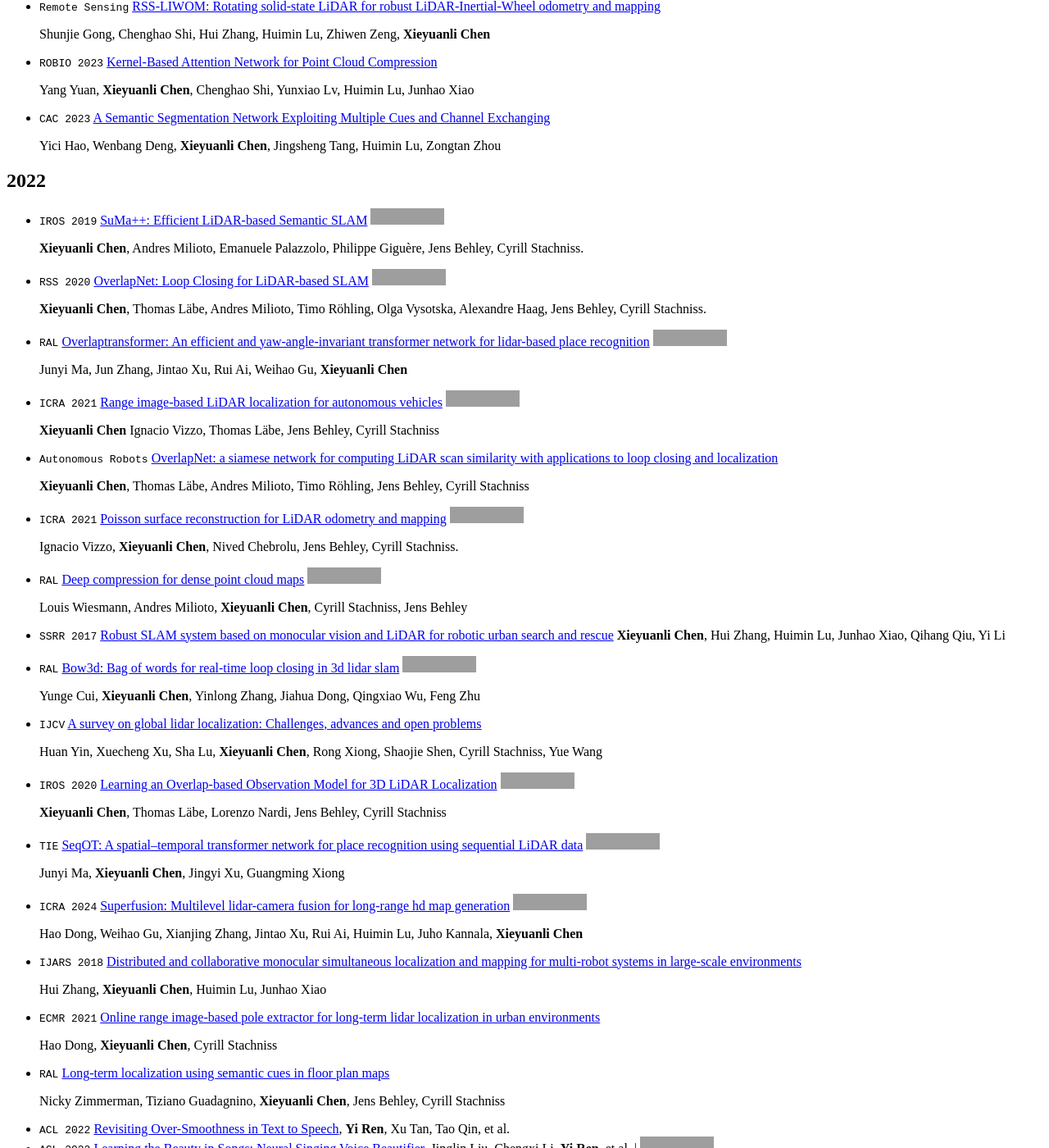
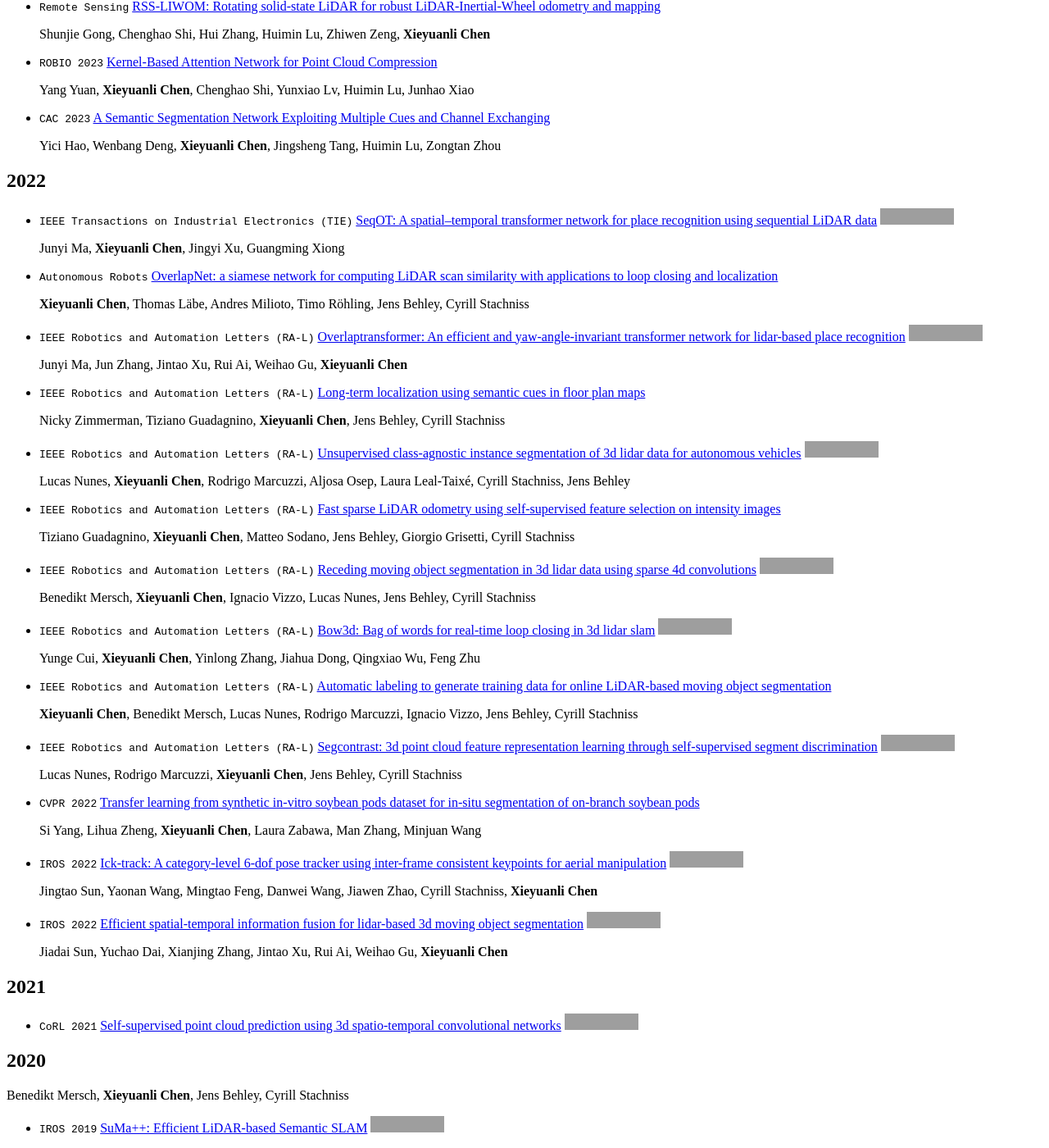
Before and after one commit to shenyehui/my-home, a Jekyll site: the page built from _pages/includes/pub.md, in a window 1280 px wide and 1400 px high, scrolled down 3897 px. Shown: the whole window at 82% size. Built offline with Jekyll 4.4.1, drawn with Linux system fonts in a browser that asks for light colours; our own code applies the rules of GitHub Pages for plain Markdown files; grey boxes are pictures that could not be loaded.

Commit message:
Update pub.md

```diff
--- a/_pages/includes/pub.md
+++ b/_pages/includes/pub.md
@@ -193,6 +193,66 @@
   Yici Hao, Wenbang Deng, **Xieyuanli Chen**, Jingsheng Tang, Huimin Lu, Zongtan Zhou
 
 ## 2022
+- ``IEEE Transactions on Industrial Electronics (TIE)`` [SeqOT: A spatial–temporal transformer network for place recognition using sequential LiDAR data](https://arxiv.org/abs/2209.07951) [![](https://img.shields.io/github/stars/BIT-MJY/SeqOT?style=social&label=Code+Stars)](https://github.com/BIT-MJY/SeqOT)
+
+  Junyi Ma, **Xieyuanli Chen**, Jingyi Xu, Guangming Xiong
+
+- ``Autonomous Robots`` [OverlapNet: a siamese network for computing LiDAR scan similarity with applications to loop closing and localization](https://link.springer.com/article/10.1007/s10514-021-09999-0)
+
+  **Xieyuanli Chen**, Thomas Läbe, Andres Milioto, Timo Röhling, Jens Behley, Cyrill Stachniss
+
+- ``IEEE Robotics and Automation Letters (RA-L)`` [Overlaptransformer: An efficient and yaw-angle-invariant transformer network for lidar-based place recognition](https://arxiv.org/abs/2203.03397) [![](https://img.shields.io/github/stars/haomo-ai/OverlapTransformer?style=social&label=Code+Stars)](https://github.com/haomo-ai/OverlapTransformer)
+
+  Junyi Ma, Jun Zhang, Jintao Xu, Rui Ai, Weihao Gu, **Xieyuanli Chen**
+
+- ``IEEE Robotics and Automation Letters (RA-L)`` [Long-term localization using semantic cues in floor plan maps](https://arxiv.org/pdf/2210.01456)
+
+  Nicky Zimmerman, Tiziano Guadagnino, **Xieyuanli Chen**, Jens Behley, Cyrill Stachniss
+
+- ``IEEE Robotics and Automation Letters (RA-L)`` [Unsupervised class-agnostic instance segmentation of 3d lidar data for autonomous vehicles](https://www.researchgate.net/profile/Xieyuanli-Chen/publication/361690937_Unsupervised_Class-Agnostic_Instance_Segmentation_of_3D_LiDAR_Data_for_Autonomous_Vehicles/links/641d0f8c92cfd54f842616ef/Unsupervised-Class-Agnostic-Instance-Segmentation-of-3D-LiDAR-Data-for-Autonomous-Vehicles.pdf)  [![](https://img.shields.io/github/stars/PRBonn/3DUIS?style=social&label=Code+Stars)](https://github.com/PRBonn/3DUIS)
+
+  Lucas Nunes, **Xieyuanli Chen**, Rodrigo Marcuzzi, Aljosa Osep, Laura Leal-Taixé, Cyrill Stachniss, Jens Behley
+
+- `IEEE Robotics and Automation Letters (RA-L)` [Fast sparse LiDAR odometry using self-supervised feature selection on intensity images](https://iris.uniroma1.it/bitstream/11573/1650161/4/Guadagnino_preprint_Fast_2022.pdf)
+
+  Tiziano Guadagnino, **Xieyuanli Chen**, Matteo Sodano, Jens Behley, Giorgio Grisetti, Cyrill Stachniss
+
+- `IEEE Robotics and Automation Letters (RA-L)` [Receding moving object segmentation in 3d lidar data using sparse 4d convolutions](https://arxiv.org/pdf/2206.04129) [![](https://img.shields.io/github/stars/PRBonn/4DMOS?style=social&label=Code+Stars)](https://github.com/PRBonn/4DMOS)
+
+  Benedikt Mersch, **Xieyuanli Chen**, Ignacio Vizzo, Lucas Nunes, Jens Behley, Cyrill Stachniss
+
+- `IEEE Robotics and Automation Letters (RA-L)` [Bow3d: Bag of words for real-time loop closing in 3d lidar slam](https://arxiv.org/abs/2208.07473) [![](https://img.shields.io/github/stars/YungeCui/BoW3D?style=social&label=Code+Stars)](https://github.com/YungeCui/BoW3D)
+
+  Yunge Cui, **Xieyuanli Chen**, Yinlong Zhang, Jiahua Dong, Qingxiao Wu, Feng Zhu
+
+- `IEEE Robotics and Automation Letters (RA-L)` [Automatic labeling to generate training data for online LiDAR-based moving object segmentation](https://arxiv.org/pdf/2201.04501)
+
+  **Xieyuanli Chen**, Benedikt Mersch, Lucas Nunes, Rodrigo Marcuzzi, Ignacio Vizzo, Jens Behley, Cyrill Stachniss
+
+- `IEEE Robotics and Automation Letters (RA-L)` [Segcontrast: 3d point cloud feature representation learning through self-supervised segment discrimination](https://drive.google.com/file/d/1mJS5lO-vbdbbwexhVkManlUyQic08adN/view?pli=1) [![](https://img.shields.io/github/stars/PRBonn/segcontrast?style=social&label=Code+Stars)](https://github.com/PRBonn/segcontrast)
+
+  Lucas Nunes, Rodrigo Marcuzzi, **Xieyuanli Chen**, Jens Behley, Cyrill Stachniss
+
+- `CVPR 2022` [Transfer learning from synthetic in-vitro soybean pods dataset for in-situ segmentation of on-branch soybean pods](https://openaccess.thecvf.com/content/CVPR2022W/AgriVision/papers/Yang_Transfer_Learning_From_Synthetic_In-Vitro_Soybean_Pods_Dataset_for_In-Situ_CVPRW_2022_paper.pdf)
+
+  Si Yang, Lihua Zheng, **Xieyuanli Chen**, Laura Zabawa, Man Zhang, Minjuan Wang
+
+- `IROS 2022` [Ick-track: A category-level 6-dof pose tracker using inter-frame consistent keypoints for aerial manipulation](https://www.researchgate.net/profile/Xieyuanli-Chen/publication/366614462_ICK-Track_A_Category-Level_6-DoF_Pose_Tracker_Using_Inter-Frame_Consistent_Keypoints_for_Aerial_Manipulation/links/641d0de166f8522c38ccebed/ICK-Track-A-Category-Level-6-DoF-Pose-Tracker-Using-Inter-Frame-Consistent-Keypoints-for-Aerial-Manipulation.pdf) [![](https://img.shields.io/github/stars/S-JingTao/Categorical_Pose_Tracking?style=social&label=Code+Stars)](https://github.com/S-JingTao/Categorical_Pose_Tracking)
+
+  Jingtao Sun, Yaonan Wang, Mingtao Feng, Danwei Wang, Jiawen Zhao, Cyrill Stachniss, **Xieyuanli Chen**
+
+- `IROS 2022` [Efficient spatial-temporal information fusion for lidar-based 3d moving object segmentation](https://arxiv.org/pdf/2207.02201) [![](https://img.shields.io/github/stars/haomo-ai/MotionSeg3D?style=social&label=Code+Stars)](https://github.com/haomo-ai/MotionSeg3D)
+
+  Jiadai Sun, Yuchao Dai, Xianjing Zhang, Jintao Xu, Rui Ai, Weihao Gu, **Xieyuanli Chen**
+
+
+
+## 2021
+- `CoRL 2021` [Self-supervised point cloud prediction using 3d spatio-temporal convolutional networks](https://proceedings.mlr.press/v164/mersch22a/mersch22a.pdf) [![](https://img.shields.io/github/stars/PRBonn/point-cloud-prediction?style=social&label=Code+Stars)](https://github.com/PRBonn/point-cloud-prediction)
+
+## 2020
+  Benedikt Mersch, **Xieyuanli Chen**, Jens Behley, Cyrill Stachniss
+
 - ``IROS 2019`` [SuMa++: Efficient LiDAR-based Semantic SLAM](https://arxiv.org/abs/2105.11320) [![](https://img.shields.io/github/stars/PRBonn/semantic_suma?style=social&label=Code+Stars)](https://github.com/PRBonn/semantic_suma)
 
   **Xieyuanli Chen**, Andres Milioto, Emanuele Palazzolo, Philippe Giguère, Jens Behley, Cyrill Stachniss.
@@ -201,17 +261,13 @@
 
   **Xieyuanli Chen**, Thomas Läbe, Andres Milioto, Timo Röhling, Olga Vysotska, Alexandre Haag, Jens Behley, Cyrill Stachniss.
 
-- ``RAL`` [Overlaptransformer: An efficient and yaw-angle-invariant transformer network for lidar-based place recognition](https://arxiv.org/abs/2203.03397) [![](https://img.shields.io/github/stars/haomo-ai/OverlapTransformer?style=social&label=Code+Stars)](https://github.com/haomo-ai/OverlapTransformer)
 
-  Junyi Ma, Jun Zhang, Jintao Xu, Rui Ai, Weihao Gu, **Xieyuanli Chen**
 
 - ``ICRA 2021`` [Range image-based LiDAR localization for autonomous vehicles](https://arxiv.org/abs/2105.12121) [![](https://img.shields.io/github/stars/PRBonn/range-mcl?style=social&label=Code+Stars)](https://github.com/PRBonn/range-mcl)
 
   **Xieyuanli Chen** Ignacio Vizzo, Thomas Läbe, Jens Behley, Cyrill Stachniss
 
-- ``Autonomous Robots`` [OverlapNet: a siamese network for computing LiDAR scan similarity with applications to loop closing and localization](https://link.springer.com/article/10.1007/s10514-021-09999-0)
 
-  **Xieyuanli Chen**, Thomas Läbe, Andres Milioto, Timo Röhling, Jens Behley, Cyrill Stachniss
 
 - ``ICRA 2021`` [Poisson surface reconstruction for LiDAR odometry and mapping](https://www.researchgate.net/profile/Xieyuanli-Chen/publication/350399207_Poisson_Surface_Reconstruction_for_LiDAR_Odometry_and_Mapping/links/605daf9792851cd8ce69c865/Poisson-Surface-Reconstruction-for-LiDAR-Odometry-and-Mapping.pdf) [![](https://img.shields.io/github/stars/PRBonn/puma?style=social&label=Code+Stars)](https://github.com/PRBonn/puma)
 
@@ -224,23 +280,13 @@
 - `SSRR 2017` [Robust SLAM system based on monocular vision and LiDAR for robotic urban search and rescue](https://www.researchgate.net/profile/Huimin-Lu-3/publication/320747009_Robust_SLAM_system_based_on_monocular_vision_and_LiDAR_for_robotic_urban_search_and_rescue/links/59fc7f99aca272347a214da6/Robust-SLAM-system-based-on-monocular-vision-and-LiDAR-for-robotic-urban-search-and-rescue.pdf)
    **Xieyuanli Chen**, Hui Zhang, Huimin Lu, Junhao Xiao, Qihang Qiu, Yi Li
 
-- `RAL` [Bow3d: Bag of words for real-time loop closing in 3d lidar slam](https://arxiv.org/abs/2208.07473) [![](https://img.shields.io/github/stars/YungeCui/BoW3D?style=social&label=Code+Stars)](https://github.com/YungeCui/BoW3D)
-
-  Yunge Cui, **Xieyuanli Chen**, Yinlong Zhang, Jiahua Dong, Qingxiao Wu, Feng Zhu
-
-- `IJCV` [A survey on global lidar localization: Challenges, advances and open problems](https://arxiv.org/abs/2302.07433)
-
-  Huan Yin, Xuecheng Xu, Sha Lu, **Xieyuanli Chen**, Rong Xiong, Shaojie Shen, Cyrill Stachniss, Yue Wang
-
 
 
 - `IROS 2020` [Learning an Overlap-based Observation Model for 3D LiDAR Localization](https://arxiv.org/abs/2105.11717) [![](https://img.shields.io/github/stars/PRBonn/overlap_localization?style=social&label=Code+Stars)](https://github.com/PRBonn/overlap_localization)
 
   **Xieyuanli Chen**, Thomas Läbe, Lorenzo Nardi, Jens Behley, Cyrill Stachniss
 
-- ``TIE`` [SeqOT: A spatial–temporal transformer network for place recognition using sequential LiDAR data](https://arxiv.org/abs/2209.07951) [![](https://img.shields.io/github/stars/BIT-MJY/SeqOT?style=social&label=Code+Stars)](https://github.com/BIT-MJY/SeqOT)
 
-  Junyi Ma, **Xieyuanli Chen**, Jingyi Xu, Guangming Xiong
 
 - ``ICRA 2024`` [Superfusion: Multilevel lidar-camera fusion for long-range hd map generation](https://arxiv.org/abs/2211.15656) [![](https://img.shields.io/github/stars/haomo-ai/SuperFusion?style=social&label=Code+Stars)](https://github.com/haomo-ai/SuperFusion)
 
```
